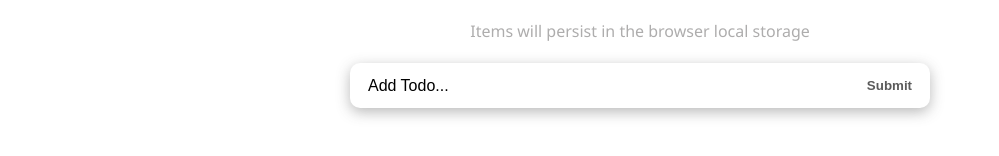
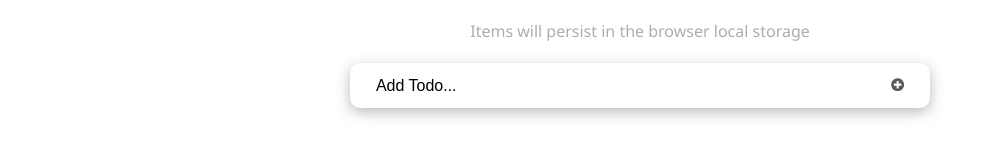
Before and after one commit to kifle23/react-todo, a React (Vite) app: page / in a window 1280 px wide. Shown: the part 260-416 px from the top of the page, without its empty margins (0-999 px from the left). Built offline with nearby package versions, Linux system fonts and the light colour scheme.

Commit message:
Add react icons -Part11

```diff
--- a/package.json
+++ b/package.json
@@ -12,6 +12,7 @@
   "dependencies": {
     "react": "^18.2.0",
     "react-dom": "^18.2.0",
+    "react-icons": "^4.9.0",
     "uuid": "^9.0.0"
   },
   "devDependencies": {
--- a/src/components/InputTodo.jsx
+++ b/src/components/InputTodo.jsx
@@ -1,4 +1,5 @@
 import { useState } from 'react';
+import { FaPlusCircle } from 'react-icons/fa';
 
 const InputTodo = ({ addTodoItem }) => {
   const [title, setTitle] = useState('');
@@ -35,7 +36,9 @@ const InputTodo = ({ addTodoItem }) => {
           onChange={handleChange}
           className="input-text"
         />
-        <button className="input-submit">Submit</button>
+        <button className="input-submit">
+          <FaPlusCircle />
+        </button>
       </form>
       <span className="submit-warning">{message}</span>
     </>
--- a/src/components/TodoItem.jsx
+++ b/src/components/TodoItem.jsx
@@ -1,5 +1,7 @@
 import styles from '@/styles/TodoItem.module.css';
 import { useState, useRef } from 'react';
+import { FaTrash } from 'react-icons/fa';
+import { AiFillEdit } from 'react-icons/ai';
 
 const TodoItem = ({ itemProp, handleChange, delTodo, setUpdate }) => {
   const editInputRef = useRef(null);
@@ -38,8 +40,12 @@ const TodoItem = ({ itemProp, handleChange, delTodo, setUpdate }) => {
           checked={itemProp.completed}
           onChange={() => handleChange(itemProp.id)}
         />
-        <button onClick={handleEditing}>Edit</button>
-        <button onClick={() => delTodo(itemProp.id)}>Delete</button>
+        <button onClick={handleEditing}>
+          <AiFillEdit />
+        </button>
+        <button onClick={() => delTodo(itemProp.id)}>
+          <FaTrash />
+        </button>
         <span style={itemProp.completed ? completedStyle : null}>
           {itemProp.title}
         </span>
```
Also changed, not shown: 1 other file (tests, documents, lock files or other folders).
